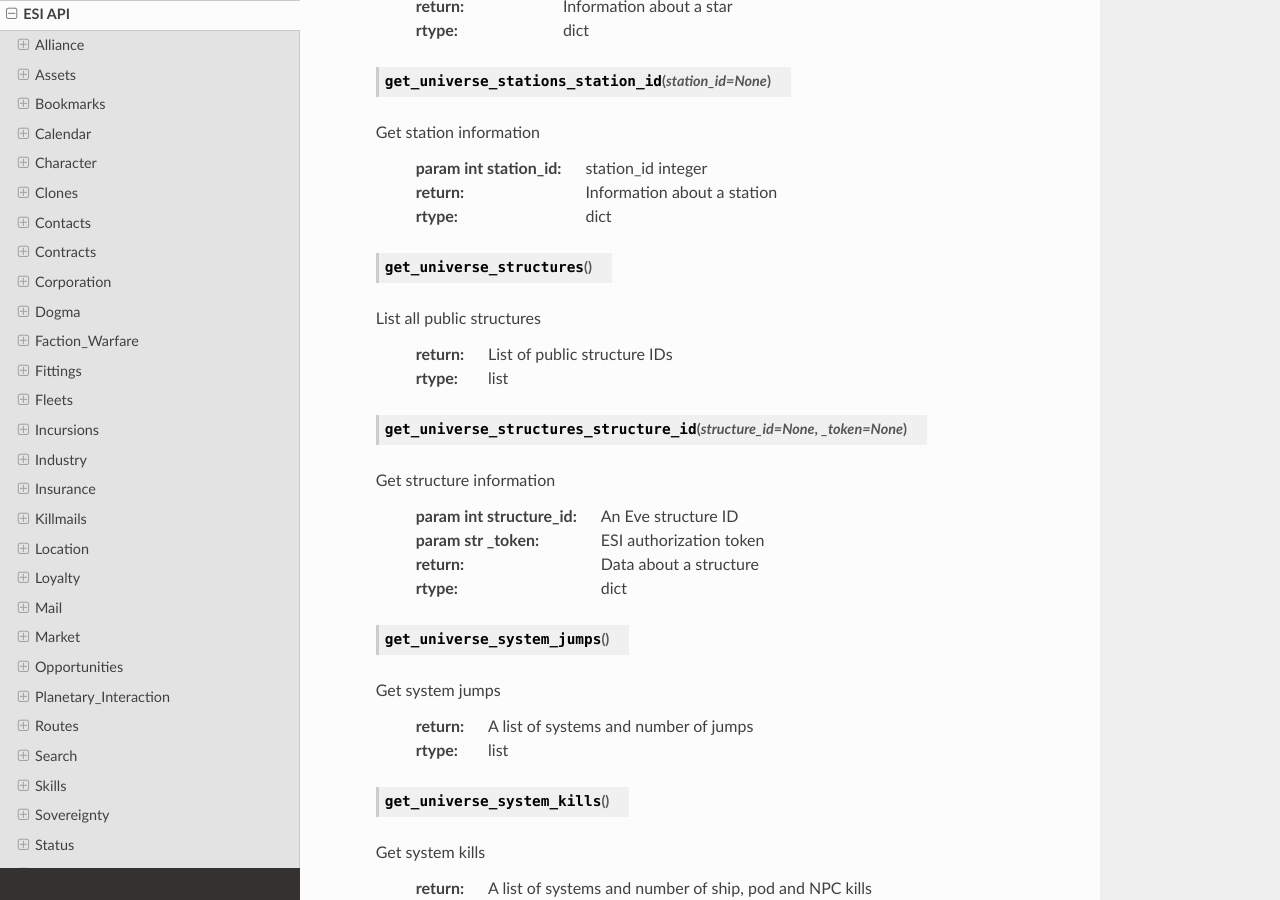
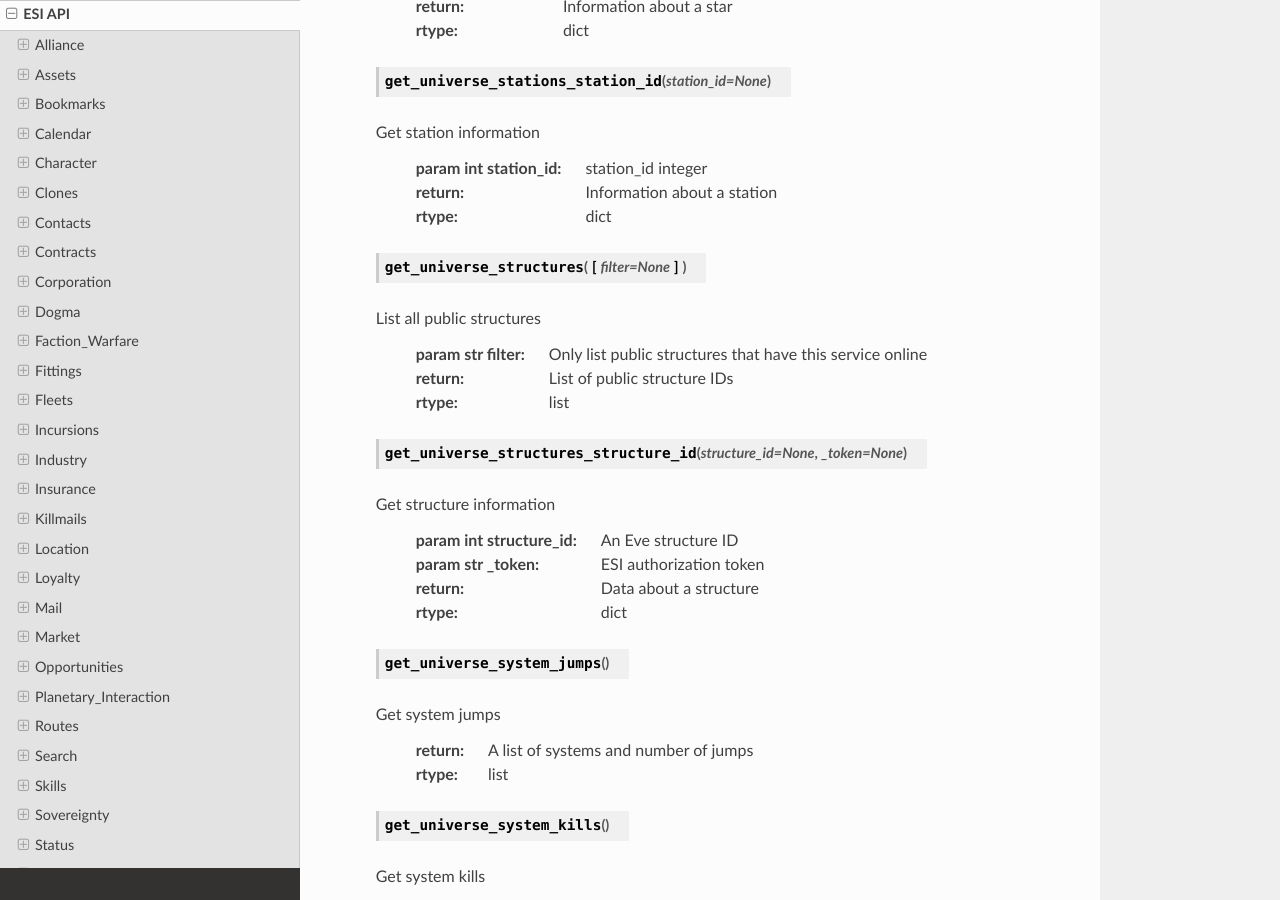
Before and after one commit to kriberg/esy, a Sphinx documentation site: the page built from docs/source/esi.rst, in a window 1280 px wide and 900 px high, scrolled down 42384 px. Built offline with Sphinx 7.4.7 and the Read the Docs theme 2.0.0, drawn with Linux system fonts in a browser that asks for light colours.

```diff
--- a/docs/source/esi.rst
+++ b/docs/source/esi.rst
@@ -2027,10 +2027,11 @@ Universe
       :rtype: dict
 
 
-   .. py:method:: get_universe_structures()
+   .. py:method:: get_universe_structures([filter=None])
 
    List all public structures
 
+      :param str filter: Only list public structures that have this service online
       :return: List of public structure IDs
       :rtype: list
 
```
Also changed, not shown: 3 other files.
